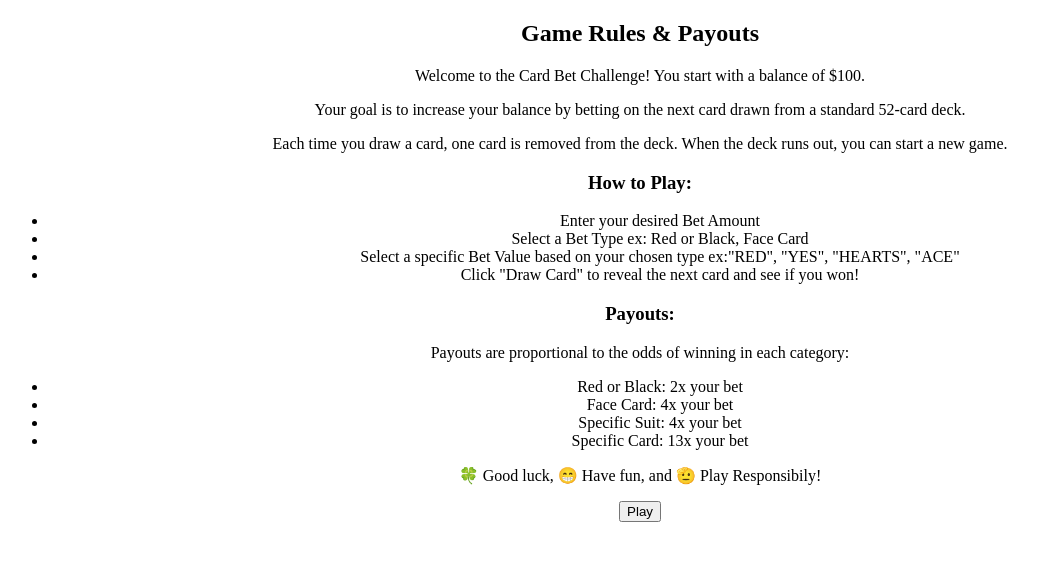
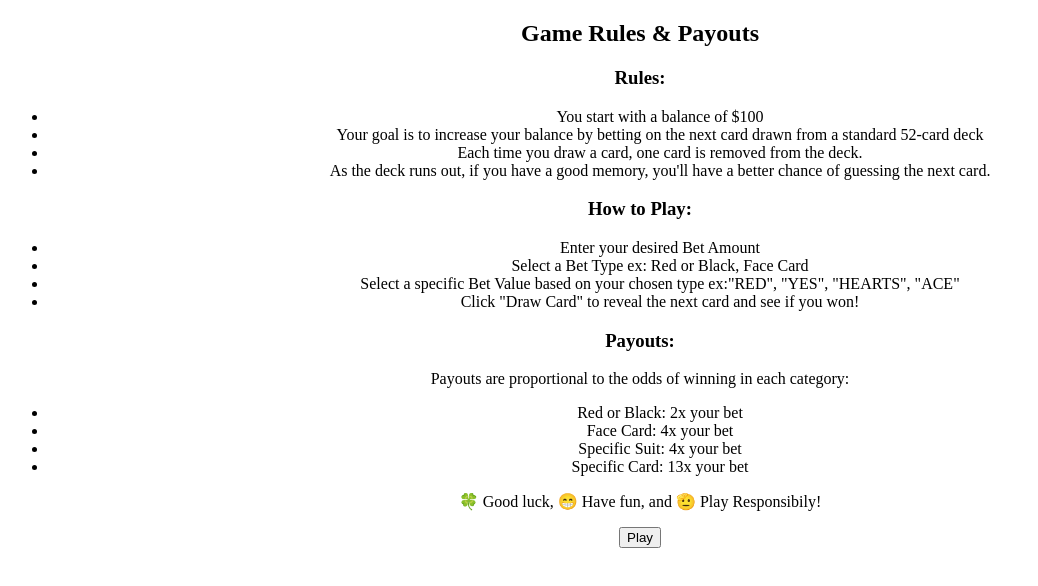
Before and after one commit to geiselleholt/sba320reactwebapplicationproject2, a React (Vite) app: page /Rules in a window 1280 px wide. Shown: the top 586 px of the page, without its empty margins (0-1038 px from the left). Built offline with nearby package versions, Linux system fonts and the light colour scheme.

Commit message:
started components

```diff
--- /dev/null
+++ b/src/components/BetForm.jsx
@@ -0,0 +1,9 @@
+function BetForm() {
+  return (
+    <>
+      <h1>BetForm</h1>
+    </>
+  );
+}
+
+export default BetForm;
--- a/src/components/DisplayCard.jsx
+++ b/src/components/DisplayCard.jsx
@@ -0,0 +1,9 @@
+function DisplayCard() {
+  return (
+    <>
+      <h1>DisplayCard</h1>
+    </>
+  );
+}
+
+export default DisplayCard;
--- /dev/null
+++ b/src/components/GameStats.jsx
@@ -0,0 +1,9 @@
+function GameStats() {
+  return (
+    <>
+      <h1>GameStats</h1>
+    </>
+  );
+}
+
+export default GameStats;
--- a/src/pages/GamePage.jsx
+++ b/src/pages/GamePage.jsx
@@ -1,3 +1,14 @@
+import GameStats from "../components/GameStats";
+import BetForm from "../components/BetForm";
+import DisplayCard from "../components/DisplayCard";
+
 export default function GamePage() {
-  return <h1>Game Page</h1>;
+  return (
+    <>
+      <h1>Game Page</h1>
+      <DisplayCard />
+      <GameStats />
+      <BetForm />
+    </>
+  );
 }
--- a/src/pages/HomePage.jsx
+++ b/src/pages/HomePage.jsx
@@ -13,6 +13,9 @@ function HomePage() {
       <button onClick={() => navigate('/game')} className="startButtonHome">
         Start Game
       </button>
+      <button onClick={() => navigate('/rules')} className="rulesButtonHome baseButton"> {/* New Rules Button */}
+          Rules
+        </button>
     </div>
   );
 }
--- a/src/pages/NotFound.jsx
+++ b/src/pages/NotFound.jsx
@@ -4,7 +4,7 @@ export default function NotFound() {
   return (
     <>
       <h1>🚫 404 Not Found</h1>
-      <img src={notFound} alt="" />
+      <img src={notFound} alt="Funny not found gif" />
     </>
   );
 }
--- a/src/pages/RulesPage.jsx
+++ b/src/pages/RulesPage.jsx
@@ -8,25 +8,28 @@ function RulesPage() {
       <div className="pageContainer">
         <h2 className="rulesTitle">Game Rules & Payouts</h2>
         <div className="rulesContent">
-          <p>
-            Welcome to the Card Bet Challenge! You start with a balance of $100.
-          </p>
-          <p>
-            Your goal is to increase your balance by betting on the next card
-            drawn from a standard 52-card deck.
-          </p>
-          <p>
-            Each time you draw a card, one card is removed from the deck. When
-            the deck runs out, you can start a new game.
-          </p>
+          <h3 className="rulesSubtitle">Rules:</h3>
+          <ul className="rulesList">
+            <li>You start with a balance of $100</li>
+            <li>
+              Your goal is to increase your balance by betting on the next card
+              drawn from a standard 52-card deck
+            </li>
+            <li>
+              Each time you draw a card, one card is removed from the deck.
+            </li>
+            <li>
+              As the deck runs out, if you have a good memory, you'll have a
+              better chance of guessing the next card.
+            </li>
+          </ul>
 
           <h3 className="rulesSubtitle">How to Play:</h3>
           <ul className="rulesList">
             <li>Enter your desired Bet Amount</li>
             <li>Select a Bet Type ex: Red or Black, Face Card</li>
             <li>
-              Select a specific Bet Value based on your chosen type ex:"RED",
-              "YES", "HEARTS", "ACE"
+              Select a specific Bet Value based on your chosen type ex:"RED", "YES", "HEARTS", "ACE"
             </li>
             <li>
               Click "Draw Card" to reveal the next card and see if you won!
```
Also changed, not shown: 1 other file (tests, documents, lock files or other folders).
